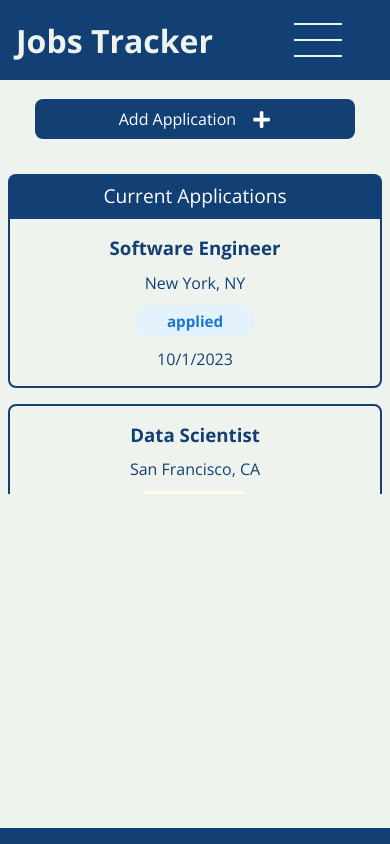
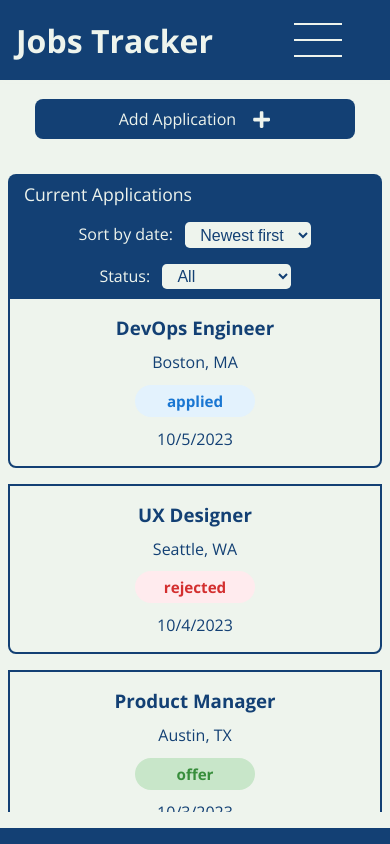
Before and after one commit to FedericoPiazzolla/job-tracker-mern, a React (Vite) app in the folder client/: page /u1/jobs in a window 390 px wide. Built offline with nearby package versions, Linux system fonts and the light colour scheme.

Commit message:
fix: scaling mobile for user-jobs__item-link

```diff
--- /dev/null
+++ b/client/src/jobs/components/JobsFilters.jsx
@@ -0,0 +1,32 @@
+import React from "react";
+
+const JobsFilters = ({
+  sortOrder,
+  setSortOrder,
+  statusFilter,
+  setStatusFilter,
+}) => (
+  <div className="user-jobs__filters">
+    <label>
+      Sort by date:{" "}
+      <select value={sortOrder} onChange={(e) => setSortOrder(e.target.value)}>
+        <option value="desc">Newest first</option>
+        <option value="asc">Oldest first</option>
+      </select>
+    </label>
+    <label>
+      Status:{" "}
+      <select
+        value={statusFilter}
+        onChange={(e) => setStatusFilter(e.target.value)}>
+        <option value="all">All</option>
+        <option value="applied">Applied</option>
+        <option value="interviewing">Interviewing</option>
+        <option value="offer">Offer</option>
+        <option value="rejected">Rejected</option>
+      </select>
+    </label>
+  </div>
+);
+
+export default JobsFilters;
--- a/client/src/jobs/components/style/JobCard.css
+++ b/client/src/jobs/components/style/JobCard.css
@@ -8,12 +8,10 @@
   border: 2px solid var(--primary-color);
   margin-bottom: 1rem;
   gap: 0.7rem;
-  background: var(--background-color);
   color: var(--primary-color);
 }
 
 .user-jobs__item:first-child {
-  background: var(--background-color);
   color: var(--primary-color);
   border-radius: 0 0 0.5rem 0.5rem;
 }
--- a/client/src/jobs/pages/UsersJobs.jsx
+++ b/client/src/jobs/pages/UsersJobs.jsx
@@ -1,7 +1,8 @@
-import React from "react";
+import React, { useState } from "react";
 
 import { NavLink } from "react-router-dom";
 import JobCard from "../components/JobCard";
+import JobsFilters from "../components/JobsFilters";
 
 import "./style/UsersJobs.css";
 
@@ -56,10 +57,35 @@ const DUMMY_JOBS = [
     salary: "$90,000 - $110,000",
     creator: "u1",
   },
+  {
+    id: "j5",
+    title: "DevOps Engineer",
+    description: "Manage and optimize cloud infrastructure.",
+    website: "https://example.com",
+    company: "Tech Corp",
+    location: "Boston, MA",
+    status: "applied",
+    date: "2023-10-05",
+    salary: "$105,000 - $125,000",
+    creator: "u1",
+  },
 ];
 
 const UsersJobs = () => {
+  const [sortOrder, setSortOrder] = useState("desc");
+  const [statusFilter, setStatusFilter] = useState("all");
+
   const hasApplications = DUMMY_JOBS.length > 0;
+
+  const filteredJobs = DUMMY_JOBS.filter((job) =>
+    statusFilter === "all" ? true : job.status === statusFilter
+  ).sort((a, b) => {
+    if (sortOrder === "asc") {
+      return new Date(a.date) - new Date(b.date);
+    } else {
+      return new Date(b.date) - new Date(a.date);
+    }
+  });
 
   return (
     <div className="user-jobs">
@@ -74,16 +100,28 @@ const UsersJobs = () => {
       <ul className="user-jobs__list">
         {hasApplications ? (
           <>
-            <li className="user-jobs__list-title">Current Applications</li>
-            {DUMMY_JOBS.map((job) => (
+            <li className="user-jobs__list-title">
+              Current Applications
+              <JobsFilters
+                sortOrder={sortOrder}
+                setSortOrder={setSortOrder}
+                statusFilter={statusFilter}
+                setStatusFilter={setStatusFilter}
+              />
+            </li>
+            {filteredJobs.map((job) => (
+              <NavLink
+                to={`/u1/jobs/${job.id}`}
+                key={job.id}
+                className="user-jobs__item-link">
                 <JobCard
-                key={job.id}
                   id={job.id}
                   title={job.title}
                   location={job.location}
                   status={job.status}
                   date={job.date}
                 />
+              </NavLink>
             ))}
           </>
         ) : (
--- a/client/src/jobs/pages/style/UsersJobs.css
+++ b/client/src/jobs/pages/style/UsersJobs.css
@@ -1,7 +1,8 @@
 .user-jobs {
+  display: flex;
+  flex-direction: column;
+  height: calc(100vh - 5rem);
   background-color: var(--background-color);
-  margin-top: 5rem;
-  height: calc(100vh - 5rem);
   width: 100%;
   max-width: 100vw;
   margin: 0 auto;
@@ -21,7 +22,7 @@
 .user-jobs__header h2 {
   padding: 0.5rem 1rem;
   background-color: var(--primary-color);
-  color: white;
+  color: var(--background-color);
   border-radius: 0.5rem;
   font-size: 1.2rem;
   text-align: center;
@@ -30,16 +31,102 @@
 
 /* Solo la list-title */
 .user-jobs__list-title {
+  display: flex;
+  flex-direction: column;
+  align-items: flex-start;
+  gap: 0.5rem;
   padding: 0.5rem 1rem;
   background-color: var(--primary-color);
-  color: white;
-  border-radius: 0.5rem 0.5rem  0 0 ;
-  font-size: 1.2rem;
-  text-align: center;
+  color: var(--background-color);
+  border-radius: 0.5rem 0.5rem 0 0;
+  font-size: 1.1rem;
+  text-align: left;
   margin: 0;
+  position: sticky;
+  top: 0;
+  z-index: 2;
 }
+
+.user-jobs__list-title-text {
+  font-weight: bold;
+  font-size: 1.1rem;
+}
+
+.user-jobs__list-title > div {
+  margin-top: 0.5rem;
+  display: flex;
+  gap: 1rem;
+  justify-content: center;
+  flex-wrap: wrap;
+}
+
+.user-jobs__filters {
+  display: flex;
+  gap: 0.5rem;
+  flex-wrap: wrap;
+  align-items: center;
+  margin-top: 0;
+}
+
+.user-jobs__filters label {
+  color: var(--background-color);
+  font-size: 1rem;
+  font-weight: 500;
+}
+
+.user-jobs__filters select {
+  margin-left: 0.5rem;
+  padding: 0.2rem 0.7rem;
+  border-radius: 0.3rem;
+  border: none;
+  font-size: 1rem;
+  background: var(--background-color);
+  color: var(--primary-color);
+  font-weight: 500;
+  outline: none;
+  transition: border 0.2s;
+}
+
+
+.user-jobs__list-title label {
+  color: var(--background-color);
+  font-size: 1rem;
+  font-weight: 500;
+}
+
+.user-jobs__list-title select {
+  margin-left: 0.5rem;
+  padding: 0.2rem 0.7rem;
+  border-radius: 0.3rem;
+  border: none;
+  font-size: 1rem;
+  background: var(--background-color);
+  color: var(--primary-color);
+  font-weight: 500;
+  outline: none;
+  transition: border 0.2s;
+}
+
+
 .user-jobs__list-title + .user-jobs__item {
   border-radius: 0 0 .5rem .5rem;
+}
+
+
+.user-jobs__item-link {
+  text-decoration: none;
+  color: inherit;
+  background-color: var(--background-color);
+  border-radius: 0 0 0.5rem 0.5rem;
+  display: block;
+  transition:
+    background-color 0.3s,
+    transform 0.2s cubic-bezier(0.4,0,0.2,1);
+}
+
+.user-jobs__item-link:hover {
+  background-color: var(--text-color);
+  z-index: 1;
 }
 
 .user-jobs__add-button {
@@ -49,7 +136,7 @@
   gap: 0.5rem;
   padding: 0.5rem 1rem;
   background-color: var(--primary-color);
-  color: white;
+  color: var(--background-color);
   border-radius: 0.5rem;
   cursor: pointer;
   text-decoration: none;
@@ -71,6 +158,7 @@
 .user-jobs__add-button:hover {
   background-color: var(--background-color);
   border: 1px solid var(--primary-color);
+  border-radius: 0.5rem;
   color: var(--primary-color);
 }
 
@@ -79,25 +167,26 @@
   list-style: none;
   padding: 1rem 0;
   margin: 0;
-  max-height: 21rem;
-  overflow-y: scroll;
+  flex: 1 1 auto;
+  min-height: 0;
+  overflow-y: auto;
   position: relative;
   scrollbar-width: auto;
-  scrollbar-color: var(--primary-color) #e0e0e0;
+  scrollbar-color: var(--primary-color) var(--background-color);
 }
 
 /* Scrollbar Chrome, Edge, Safari */
 .user-jobs__list::-webkit-scrollbar {
   width: 0.8rem;
-  background: #e0e0e0;
+  background: var(--background-color);
 }
 .user-jobs__list::-webkit-scrollbar-thumb {
   background: var(--primary-color);
   border-radius: 1rem;
-  border: 2px solid #e0e0e0;
+  border: 2px solid var(--background-color);
 }
 .user-jobs__list::-webkit-scrollbar-track {
-  background: #e0e0e0;
+  background: var(--background-color);
 }
 
 /* Messaggio nessuna candidatura */
@@ -105,14 +194,14 @@
   padding: 2rem 1rem;
   text-align: center;
   color: var(--primary-color);
-  background: #f8f8f8;
+  background: var(--background-color);
   border-radius: 0.5rem;
   font-size: 1.1rem;
   margin: 2rem 0;
 }
 
 /* Desktop/tablet: header in riga */
-@media (min-width: 600px) {
+@media (min-width: 768px) {
   .user-jobs__header {
     flex-direction: row;
     align-items: center;
@@ -126,9 +215,21 @@
     margin: 0;
   }
   .user-jobs__list-title {
+    flex-direction: row;
+    align-items: center;
+    justify-content: space-between;
     font-size: 1.5rem;
-    text-align: left;
-    margin: 0;
+    padding: 1rem 2rem;
+  }
+  .user-jobs__item-link:hover {
+    transform: scaleX(1.01);
+  }
+  .user-jobs__filters {
+    gap: 1rem;
+  }
+  .user-jobs__list-title > div {
+    justify-content: flex-end;
+    margin-top: 0.5rem;
   }
   .user-jobs__list-title + .user-jobs__item {
     border-radius: 0 0 0.5rem 0.5rem;
```
Lines whose indentation alone changed are shown as unchanged.
